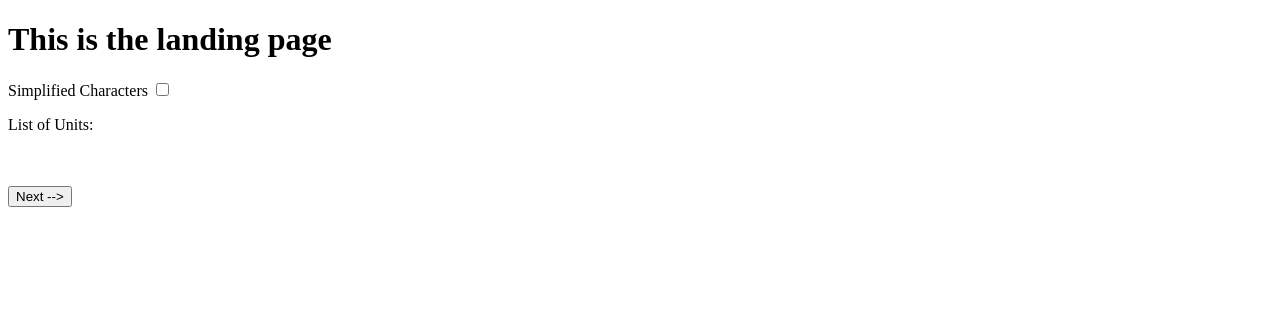
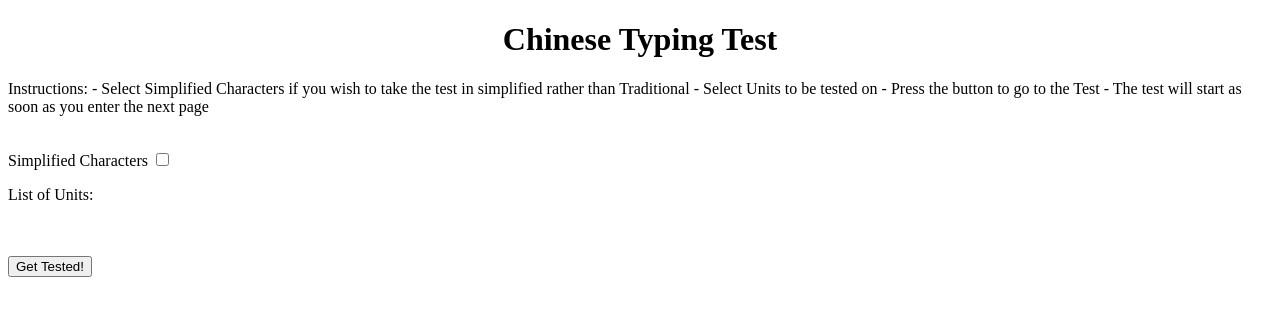
Before and after one commit to ThePythonicProgrammer/asdchinesetyper, a plain HTML site: page index.html in a window 1280 px wide. Drawn offline with nearby package versions, Linux system fonts and the light colour scheme; no server answers.

Commit message:
added in basic messages

```diff
--- a/index.html
+++ b/index.html
@@ -7,19 +7,27 @@
     <body>
             <div id="pages">
                 <div id="landing">
-                    <h1>This is the landing page</h1>
+                    <h1 class="center">Chinese Typing Test</h1>
+                    <p>
+                        Instructions:
+                            - Select Simplified Characters if you wish to take the test in simplified rather than Traditional
+                            - Select Units to be tested on
+                            - Press the button to go to the Test
+                            - The test will start as soon as you enter the next page
+                    </p>
 
+                    <br>
                     <label for="simplified">Simplified Characters</label>
                     <input type="checkbox" id="simplified"></input>
+                    <br>
 
-                    <br>
                     <div id="unitList">
                         <p>List of Units:</p>
                     </div>
                     <br>
 
                     <br>
-                    <button class="switch" data-target="test" data-prevent="unitCheckbox">Next --></button>
+                    <button class="switch" data-target="test" data-prevent="unitCheckbox">Get Tested!</button>
                 </div>
                 <div id="test" style="display: none">
                     <p>Time Left: <span id="timer"></span></p>
@@ -35,7 +43,7 @@
                         <ul id="unitStatList"></ul>
                     </div>
 
-                    <button class="switch" data-target="landing">Next --></button>
+                    <button class="switch" data-target="landing">Back to Landing Page</button>
                 </div>
             </div>
             <script src="https://code.jquery.com/jquery-3.6.1.min.js" integrity="sha256-o88AwQnZB+VDvE9tvIXrMQaPlFFSUTR+nldQm1LuPXQ=" crossorigin="anonymous"></script>
--- a/style.css
+++ b/style.css
@@ -1,3 +1,6 @@
 #test-letter {
     display: inline;
 }
+.center {
+    text-align: center;
+}
```
